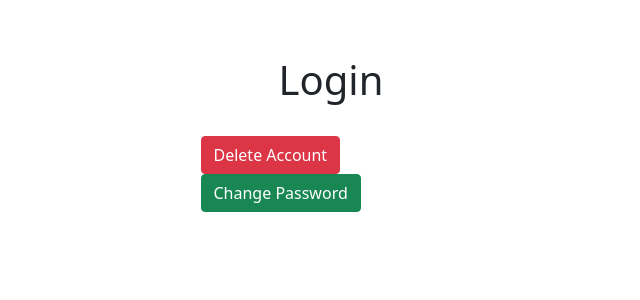
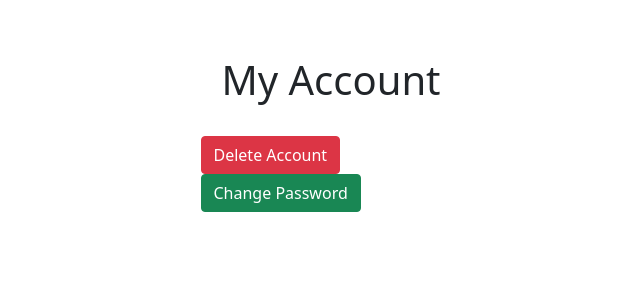
Before and after one commit to tse-mathssolver/artefact, a Python web app: template templates/profile.html in a window 1280 px wide. Shown: the part 72-372 px from the top of the page, without its empty margins (309-949 px from the left). Run offline with Jinja, Linux system fonts and the light colour scheme; the template is opened without the code that fills it, so the values that code supplies are empty.

Commit message:
Profile page header was 'Login'

```diff
--- a/templates/profile.html
+++ b/templates/profile.html
@@ -4,7 +4,7 @@
 <section class="py-2 container">
   <div class="row py-lg-5">
     <div class="col-lg-3 col-md-8 mx-auto">
-      <h1 class="fw-light text-center">Login</h1><br>
+      <h1 class="fw-light text-center">My Account</h1><br>
       <a class="btn btn-danger me-2" href="{{url_for('deleteaccount')}}" role="button">Delete Account</a>
       {% if not current_user.has_role('social') %}
       <a class="btn btn-success me-2" href="{{ url_for('security.change_password') }}" role="button">Change Password</a>
```
